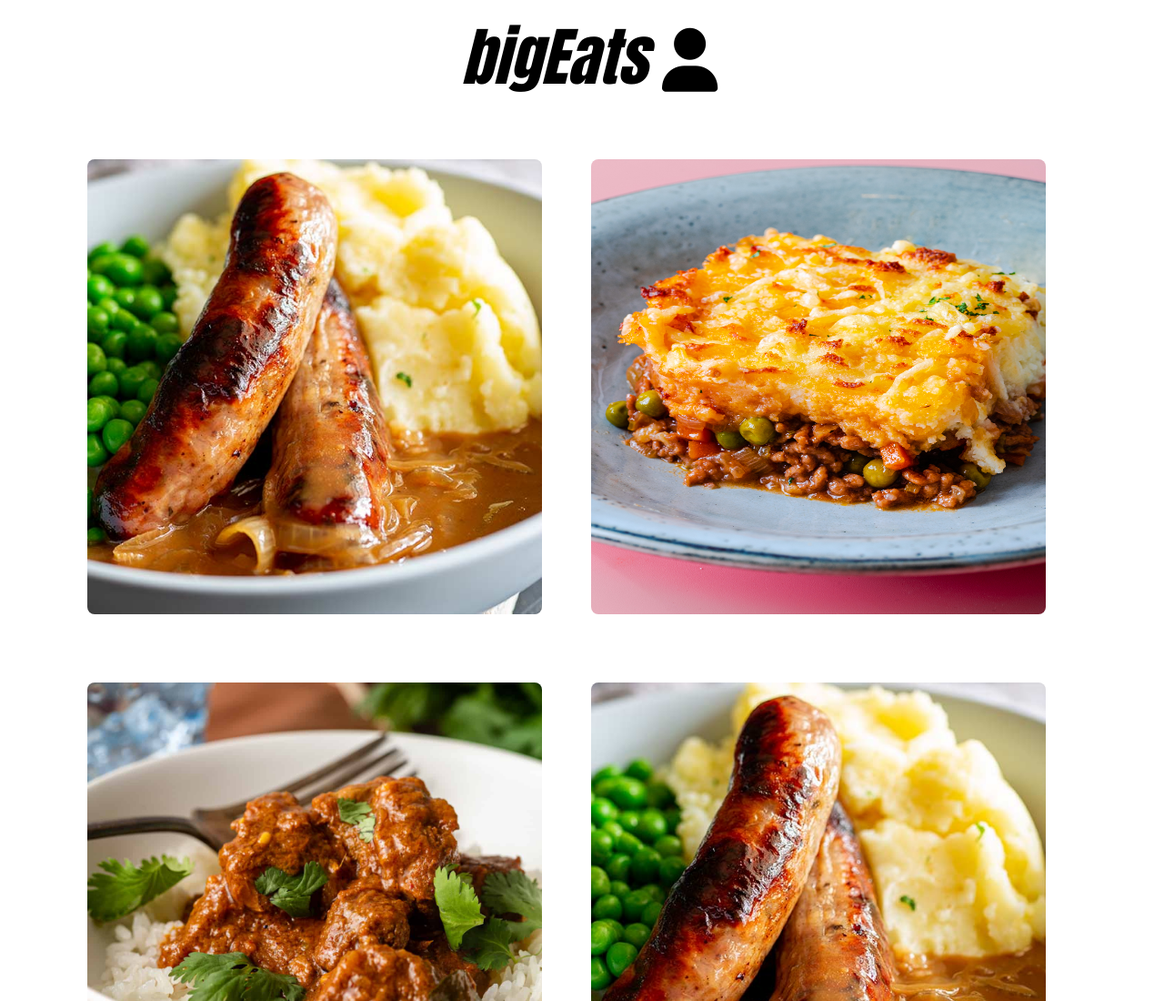
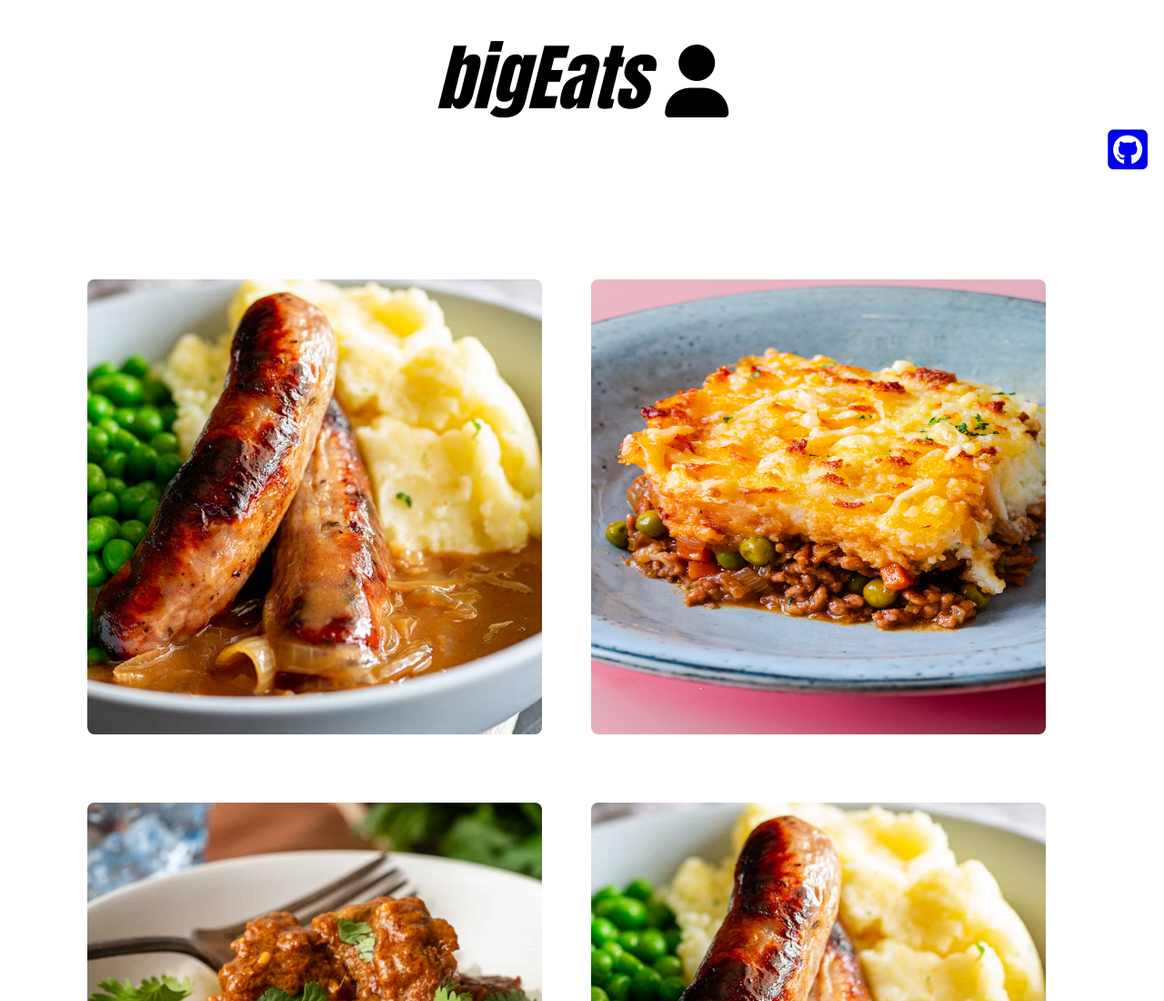
Before and after one commit to Spaandy/Projects, a plain HTML site: page bigEats/index.html in a window 1280 px wide. Shown: the top 1100 px of the page at 91% size. Drawn offline with Linux system fonts and the light colour scheme.

Commit message:
Tidied header, added GITHUB link to icon

```diff
--- a/bigEats/index.html
+++ b/bigEats/index.html
@@ -14,12 +14,22 @@
 
     <body>
 
-        <div class="title">
+    <div class = "titleContainer">
+        <div class="titleText">
             bigEats
             <i class="fa-solid fa-user"></i>
 
+            <div class = titleIcon>
+                <a href="https://github.com/Spaandy/Projects"><i class="fa-brands fa-square-github fa-2xl" id="git-hub-link"></i></a>
+            </div>
         </div>
-            <div class ="mainContent">
+
+
+    </div>
+
+
+
+        <div class ="mainContent">
                 <div class="container">
                     <img src="bangersAndMash.jpg" alt="BangersandMash" class="image" height="500" width="500">
 
--- a/bigEats/style.css
+++ b/bigEats/style.css
@@ -1,25 +1,31 @@
-.title {
-position: fixed;
-display: inline-block;
-align-content: center;
-z-index: 500;
-top: 0;
-width: 100%;
-border-radius: 20px;
-text-align: center;
-font-family: Impact, Haettenschweiler, 'Arial Narrow Bold', sans-serif;
-font-size: 70px;
-font-style: oblique;
-margin-left: auto;
-margin-right: auto;
-margin-top: 10px;
-margin-bottom: 10px;
-background-color: white; /* */
-
+.titleContainer {
+    display: flexbox;
+    position: relative;
+    justify-content:center;
+    margin: auto;
+    margin-top: 25px;
 }
 
+.titleText {
+    text-align: center;
+    font-family: Impact, Haettenschweiler, 'Arial Narrow Bold', sans-serif;
+    font-size: 80px;
+    font-style: oblique;
+    z-index: 500;
+    align-content: centre;
+}
+
+.titleIcon{
+    z-index: 1000;
+    font-size: 25px;
+    text-align: right;
+    margin-right: 10px;
+}
+
+
+
 .mainContent {
-    margin-top: 150px;
+    margin-top: 100px;
     margin-left: 5%;
     margin-right: 5%;
 }
@@ -73,9 +79,7 @@ background-color: white; /* */
 
 
 
-.title:hover{
-    background: black;
-    color: white;
+.titleText:hover{
     transition: font-size 10s;
-    font-size: 80px;
+    font-size: 90px;
 }
```
